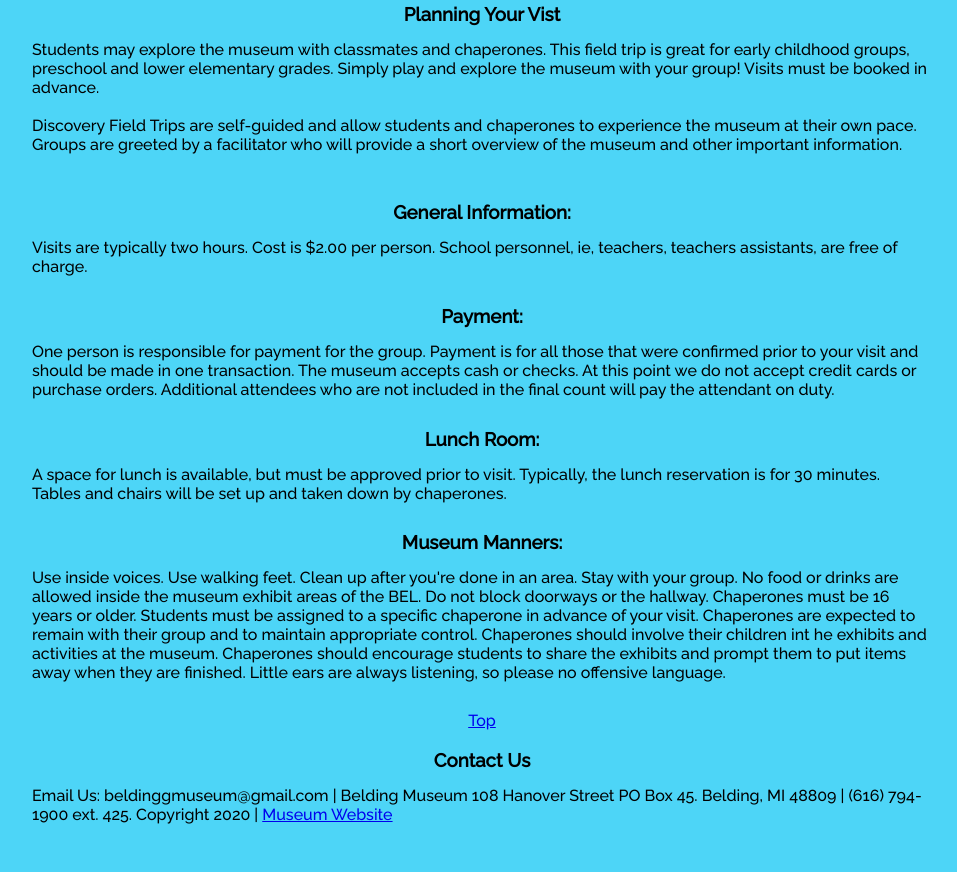
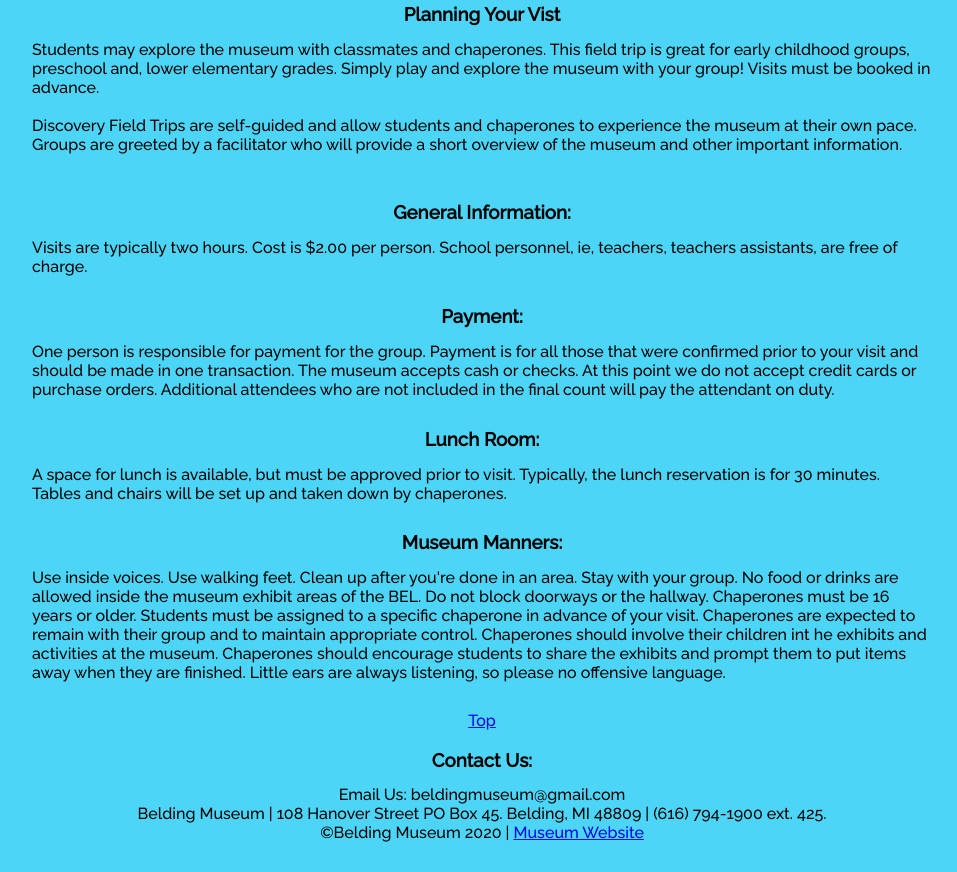
Before and after one commit to tpartridge1/BELSchoolForm, a plain HTML site: page index.html in a window 1280 px wide. Shown: the part 1207-2079 px from the top of the page, without its empty margins (158-1115 px from the left). After the commit the page ends 2057 px from the top, so only its background shows below. Drawn offline with Linux system fonts and the light colour scheme.

Commit message:
fixed typos, commented code, edited footer

```diff
--- a/index.html
+++ b/index.html
@@ -6,12 +6,14 @@
   <title>Belding Exploratory Lab Sign up Form</title>
 </head>
 <body>
+  <!--Heading and instructions for use of online form-->
   <h2>BEL-Belding Exploration Lab</h2>
   <h3><u>Field Trip Request Form</u></h3><br>
-  Please fill out the form information and click print form at the top-left of page. <br>Save the form as  a pdf and  <a href="mailto:beldingmuseum@gmail.com?Subject=Hello%20again" target="_top";>email</a> the form from your email account when you are done.<br>
+  Please fill out the form information and click print form at the top-left of page. <br>Save the form as  a pdf and  open your email account. <a href="mailto:beldingmuseum@gmail.com?Subject=Hello%20again" target="_top";>Email </a>the form when you are done.<br>
   <br>
   <a href="#planvisit">Planning Your Visit</a><br>
   <br>
+  <!--form-->
   <form method="post" name="contact_form"
 action="contact-form-handler.php">
     <div id="form-outer">
@@ -134,9 +136,11 @@ action="contact-form-handler.php">
       </div>
       </div>
     </div><br>
+    <!--end of form-->
     <br>
+    <!--additional instructions for visitors-->
     <h3><a id="planvisit" name="planvisit">Planning Your Vist</a></h3>
-    <p>Students may explore the museum with classmates and chaperones. This field trip is great for early childhood groups, preschool and lower elementary grades. Simply play and explore the museum with your group! Visits must be booked in advance.<br>
+    <p>Students may explore the museum with classmates and chaperones. This field trip is great for early childhood groups, preschool and, lower elementary grades. Simply play and explore the museum with your group! Visits must be booked in advance.<br>
     <br>
     Discovery Field Trips are self-guided and allow students and chaperones to experience the museum at their own pace. Groups are greeted by a facilitator who will provide a short overview of the museum and other important information.</p><br>
     <h3>General Information:</h3>
@@ -148,13 +152,13 @@ action="contact-form-handler.php">
     <h3>Museum Manners:</h3>
     <p>Use inside voices. Use walking feet. Clean up after you're done in an area. Stay with your group. No food or drinks are allowed inside the museum exhibit areas of the BEL. Do not block doorways or the hallway. Chaperones must be 16 years or older. Students must be assigned to a specific chaperone in advance of your visit. Chaperones are expected to remain with their group and to maintain appropriate control. Chaperones should involve their children int he exhibits and activities at the museum. Chaperones should encourage students to share the exhibits and prompt them to put items away when they are finished. Little ears are always listening, so please no offensive language.</p><br>
     <a href="index.html" target="_top">Top</a>
-    <div class="footer">
-      <h3>Contact Us</h3>
-      <p>Email Us: beldinggmuseum@gmail.com | Belding Museum 108 Hanover Street PO Box 45. Belding, MI 48809 | (616) 794-1900 ext. 425.
-      Copyright 2020 | <a href="https://belding.mi.us/museum_history.php">Museum Website</a><p>
-    </div>
+    <!--footer and contact information-->
+    <h3>Contact Us:</h3><br>
+      <p1>Email Us: beldingmuseum@gmail.com</p1><br>
+      <p1>Belding Museum | 108 Hanover Street PO Box 45. Belding, MI 48809 | (616) 794-1900 ext. 425.</p1><br>
+      <p1>&copy;Belding Museum 2020 | <a href="https://belding.mi.us/museum_history.php">Museum Website</a></p1>
+
     <script src="script.js" type="text/javascript">
-
     </script>
   </form>
 </body>
```
